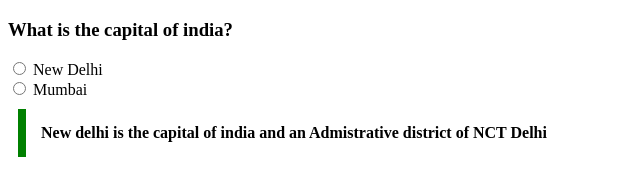
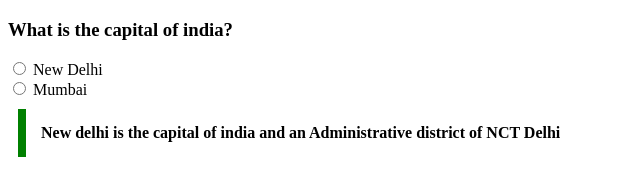
Before and after one commit to acciojob/trivia-Swadhincse, a website: page main.html in a window 1280 px wide. Shown: the full height of the page, 0-640 px from the left. Drawn offline with Linux system fonts and the light colour scheme.

Commit message:
change it

```diff
--- a/main.html
+++ b/main.html
@@ -15,7 +15,7 @@
 			<input type="radio" name="state" value="Mumbai">
 			<label for="">Mumbai</label>
 		</form>
-		<blockquote class="text"> New delhi is the capital of india and an Admistrative district of NCT Delhi</blockquote>
+		<blockquote class="text"> New delhi is the capital of india and an Administrative district of NCT Delhi</blockquote>
 	</div>
     <script type="text/javascript" src="./script.js">
 </script>
```
